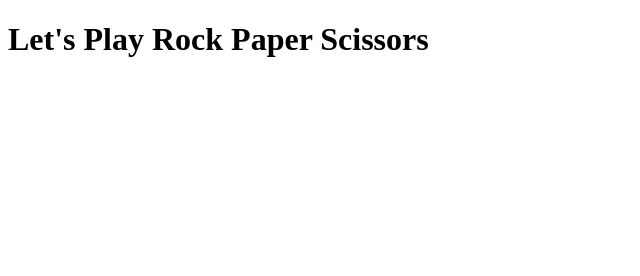
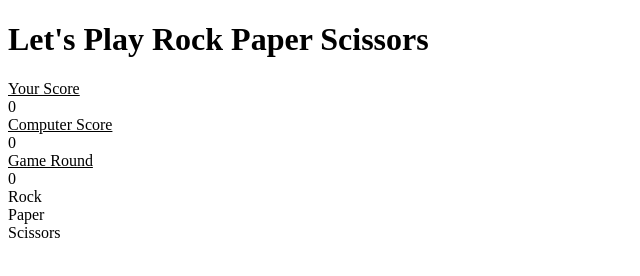
Before and after one commit to sdehority1/RockPaperScissors21, a plain HTML site: page INDEX.html in a window 1280 px wide. Shown: the whole page, without its empty margins (0-640 px from the left). Drawn offline with Linux system fonts and the light colour scheme; a web font is replaced by a local one.

Commit message:
Built basic shell for index

```diff
--- a/INDEX.html
+++ b/INDEX.html
@@ -1,12 +1,22 @@
 <!DOCTYPE html>
+<link rel="stylesheet" href="styles.css">
+<link rel="preconnect" href="https://fonts.gstatic.com">
+<link href="https://fonts.googleapis.com/css2?family=KoHo&display=swap" rel="stylesheet">
 <body>
     <main>
-        <h1>Let's Play Rock Paper Scissors</h1>
-        <div id="playerScore"></div>
-        <div id="computerScore"></div>
-        <div id="gameRound"></div>
-        <div id= "rock" class="buttons"></div>
-        <div id="paper" class="buttons"></div>
-        <div id="scissors" class="buttons"></div>
+        <div id="headerContainer">
+            <h1>Let's Play Rock Paper Scissors</h1>
+        </div>
+        <div id="scoreContainer">
+            <div id="playerScore" class="scores"><u> Your Score </u><br>0</div>
+            <div id="computerScore" class="scores"><u>Computer Score</u><br>0</div>
+            <div id="gameRound" class="scores"><u>Game Round</u><br>0</div>
+        </div>
+        <div id="buttonContainer">
+            <div id= "rock" class="gameButtons">Rock</div>
+            <div id="paper" class="gameButtons">Paper</div>
+            <div id="scissors" class="gameButtons">Scissors</div>
+        </div>
     </main>
+    <script src="logic.js"></script>
 </body>
```
